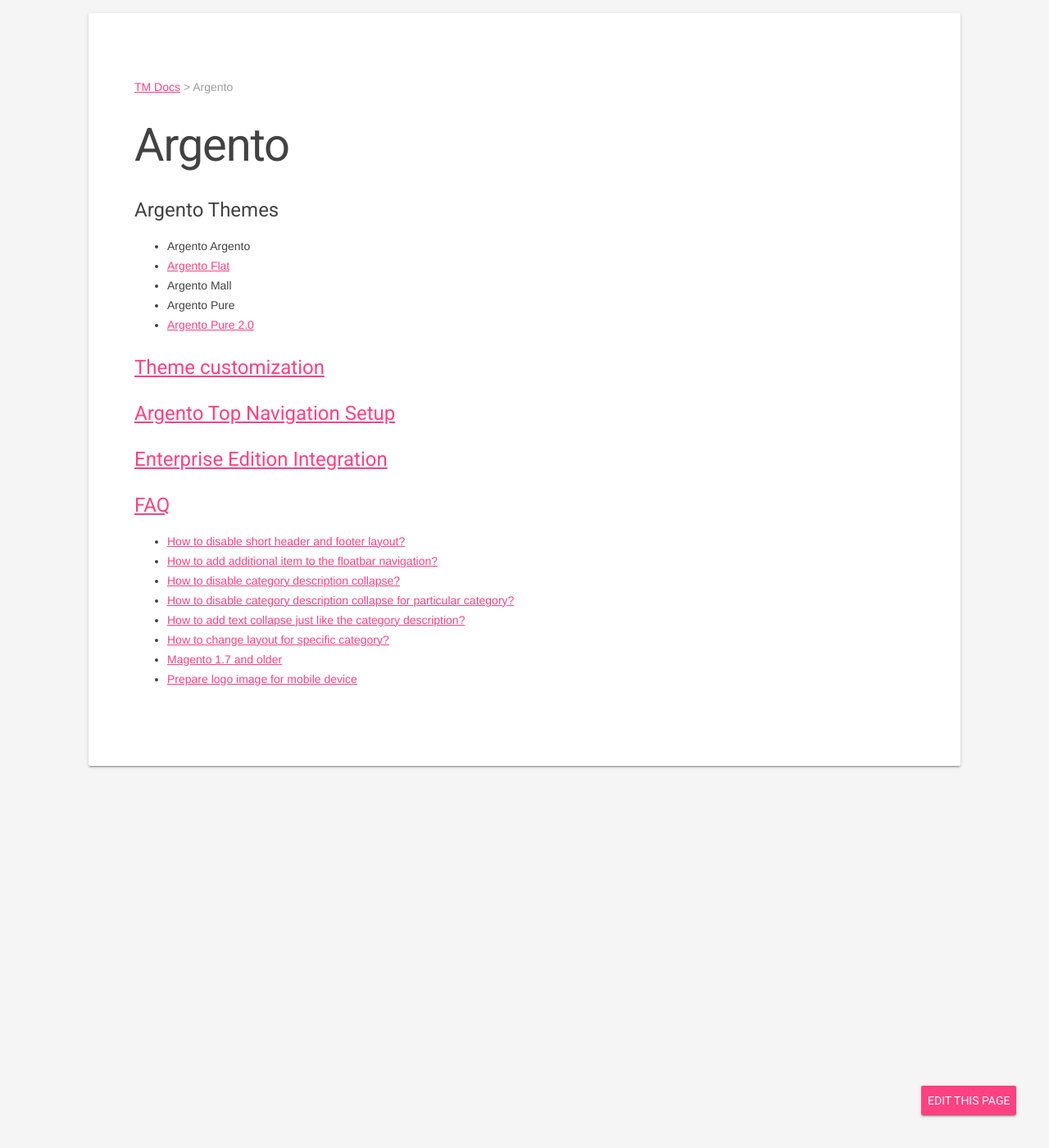
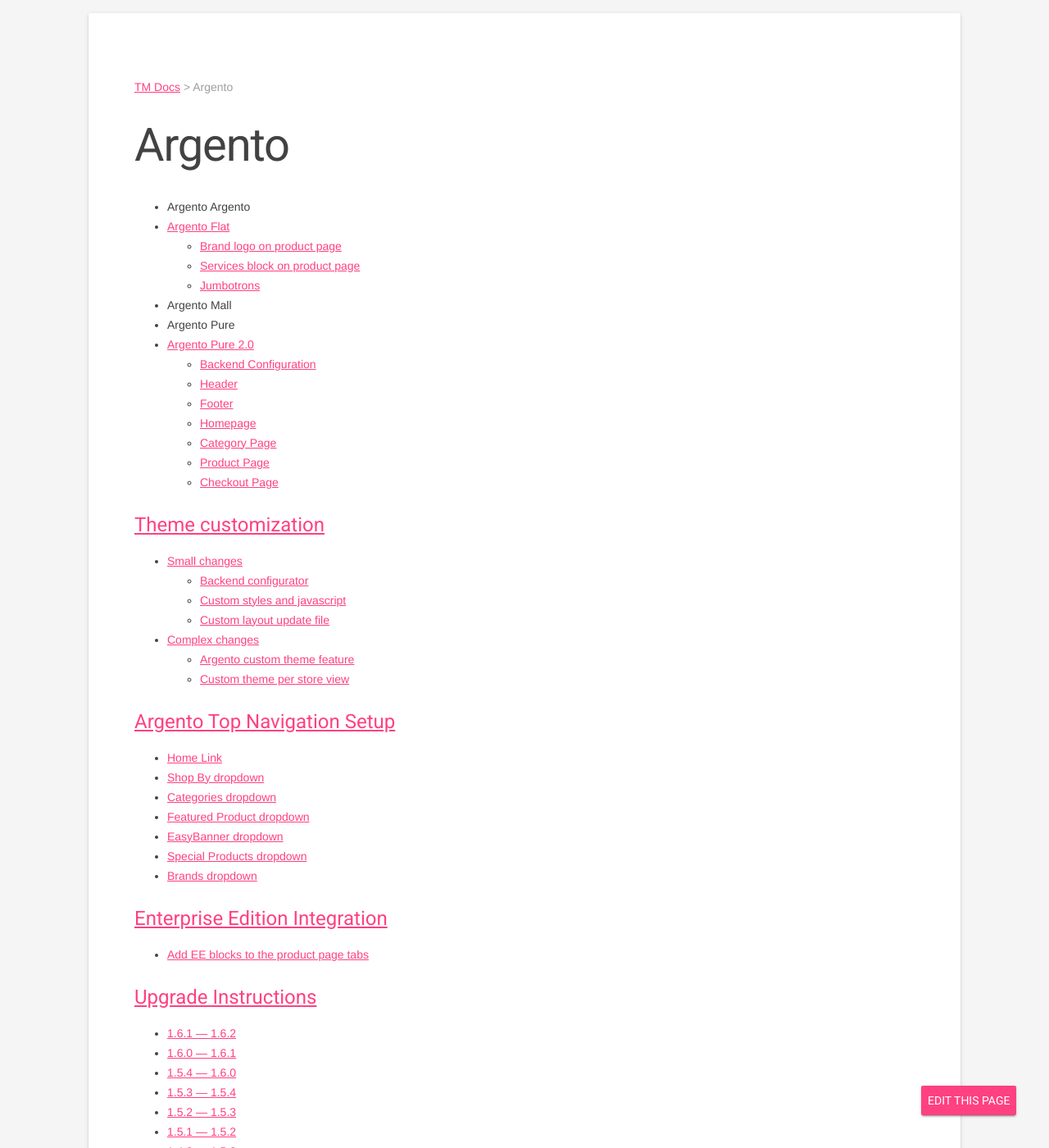
Before and after one commit to tmhub/tmhub.github.io, a Jekyll site: the page built from argento/index.md, in a window 1280 px wide and 1400 px high. Shown: the whole window at 82% size. Built offline with Jekyll 4.4.1, drawn with Linux system fonts in a browser that asks for light colours; some of the changed text lies outside the part shown.

Commit message:
Argento docs updated

```diff
--- a/argento/index.md
+++ b/argento/index.md
@@ -7,27 +7,66 @@
 
 # Argento
 
-#### Argento Themes
-
-* Argento Argento
-* [Argento Flat](flat/)
-* Argento Mall
-* Argento Pure
-* [Argento Pure 2.0](pure2/)
+- Argento Argento
+- [Argento Flat](flat/)
+    - [Brand logo on product page](flat/#brand-logo-on-product-page)
+    - [Services block on product page](flat/#services-block-on-product-page)
+    - [Jumbotrons](flat/#jumbotrons)
+- Argento Mall
+- Argento Pure
+- [Argento Pure 2.0](pure2/)
+    - [Backend Configuration](pure2/configuration/)
+    - [Header](pure2/header/)
+    - [Footer](pure2/footer/)
+    - [Homepage](pure2/homepage/)
+    - [Category Page](pure2/category-page/)
+    - [Product Page](pure2/product-page/)
+    - [Checkout Page](pure2/checkout-page/)
 
 #### [Theme customization](theme-customization)
 
+- [Small changes](theme-customization/small-changes/)
+    - [Backend configurator](theme-customization/small-changes/#backend-configurator)
+    - [Custom styles and javascript](theme-customization/small-changes/#custom-styles-and-javascript)
+    - [Custom layout update file](theme-customization/small-changes/#custom-layout-update-file)
+- [Complex changes](theme-customization/complex-changes/)
+    - [Argento custom theme feature](theme-customization/complex-changes/#argento-custom-theme)
+    - [Custom theme per store view](theme-customization/complex-changes/#custom-theme-per-store-view)
+
 #### [Argento Top Navigation Setup](navigation-setup/)
+
+- [Home Link](navigation-setup/#home-link)
+- [Shop By dropdown](navigation-setup/#shop-by-dropdown)
+- [Categories dropdown](navigation-setup/#categories-dropdown)
+- [Featured Product dropdown](navigation-setup/#featured-product-dropdown)
+- [EasyBanner dropdown](navigation-setup/#easybanner-dropdown)
+- [Special Products dropdown](navigation-setup/#special-products-dropdown)
+- [Brands dropdown](navigation-setup/#brands-dropdown)
 
 #### [Enterprise Edition Integration](magento-ee-integration/)
 
+- [Add EE blocks to the product page tabs](magento-ee-integration/#easytabs)
+
+#### [Upgrade Instructions](upgrade-instructions)
+
+- [1.6.1 — 1.6.2](upgrade-instructions/#version-161--162)
+- [1.6.0 — 1.6.1](upgrade-instructions/#version-160--161)
+- [1.5.4 — 1.6.0](upgrade-instructions/#version-154--160)
+- [1.5.3 — 1.5.4](upgrade-instructions/#version-153--154)
+- [1.5.2 — 1.5.3](upgrade-instructions/#version-152--153)
+- [1.5.1 — 1.5.2](upgrade-instructions/#version-151--152)
+- [1.4.0 — 1.5.0](upgrade-instructions/#version-140--150)
+- [1.3.2 — 1.4.0](upgrade-instructions/#version-132--140)
+- [1.3.0 — 1.3.1](upgrade-instructions/#version-130--131)
+- [1.2.0 — 1.3.0](upgrade-instructions/#version-120--130)
+
 #### [FAQ](faq/)
 
-* [How to disable short header and footer layout?](faq/#how-to-disable-short-header-and-footer-layout)
-* [How to add additional item to the floatbar navigation?](faq/#how-to-add-additional-item-to-the-floatbar-navigation)
-* [How to disable category description collapse?](faq/#how-to-disable-category-description-collapse)
-* [How to disable category description collapse for particular category?](faq/#how-to-disable-category-description-collapse-for-specific-category)
-* [How to add text collapse just like the category description?](faq/#how-to-collapse-any-another-block)
-* [How to change layout for specific category?](faq/#how-to-change-layout-for-specific-category)
-* [Magento 1.7 and older](faq/#magento-17-and-older)
-* [Prepare logo image for mobile device](faq/#prepare-logo-image-for-mobile-device)
+- [How to disable short header and footer layout?](faq/#how-to-disable-short-header-and-footer-layout)
+- [How to add additional item to the floatbar navigation?](faq/#how-to-add-additional-item-to-the-floatbar-navigation)
+- [How to disable category description collapse?](faq/#how-to-disable-category-description-collapse)
+- [How to disable category description collapse for particular category?](faq/#how-to-disable-category-description-collapse-for-specific-category)
+- [How to add text collapse just like the category description?](faq/#how-to-collapse-any-another-block)
+- [How to change layout for specific category?](faq/#how-to-change-layout-for-specific-category)
+- [Magento 1.7 and older](faq/#magento-17-and-older)
+- [Prepare logo image for mobile device](faq/#prepare-logo-image-for-mobile-device)
```
Also changed, not shown: argento/navigation-setup.md (+101 -114 lines), argento/theme-customization/index.md (+1 -1 lines), argento/upgrade-instructions.md (added, +271 -0 lines).
